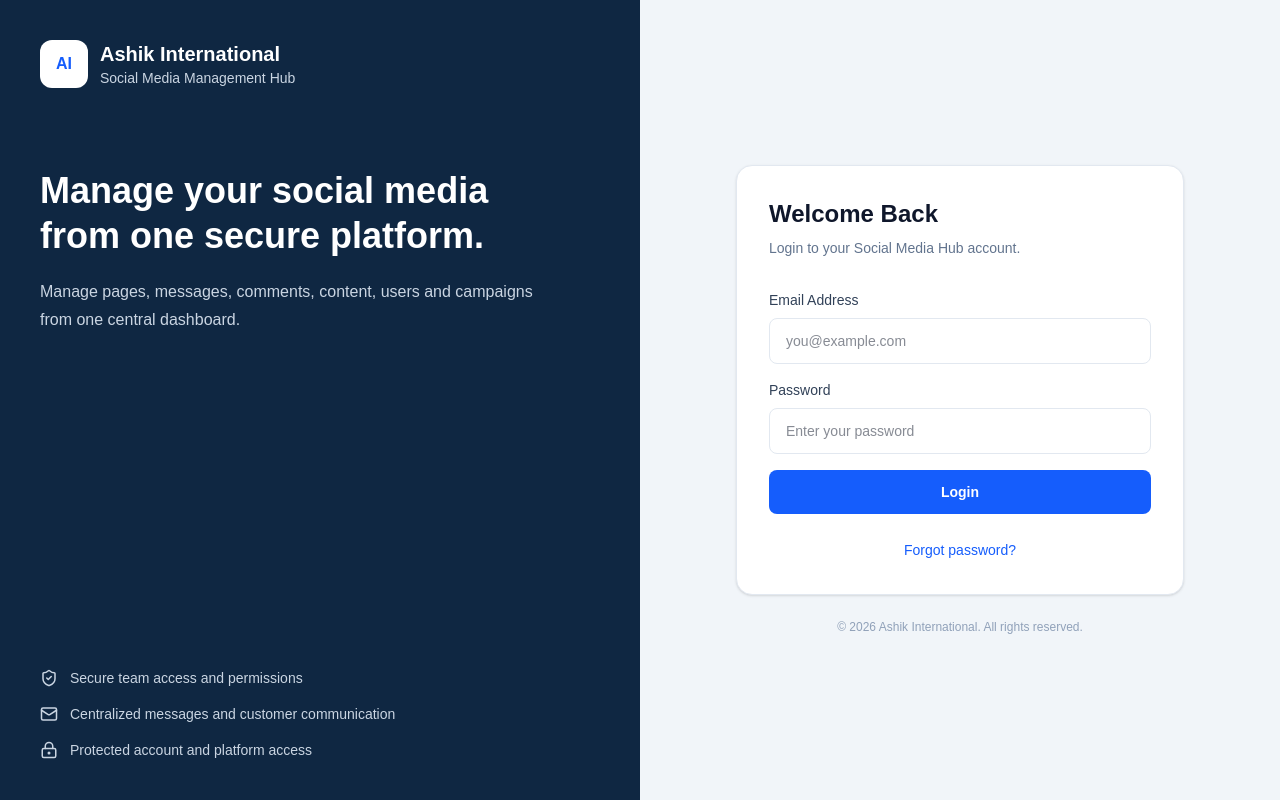
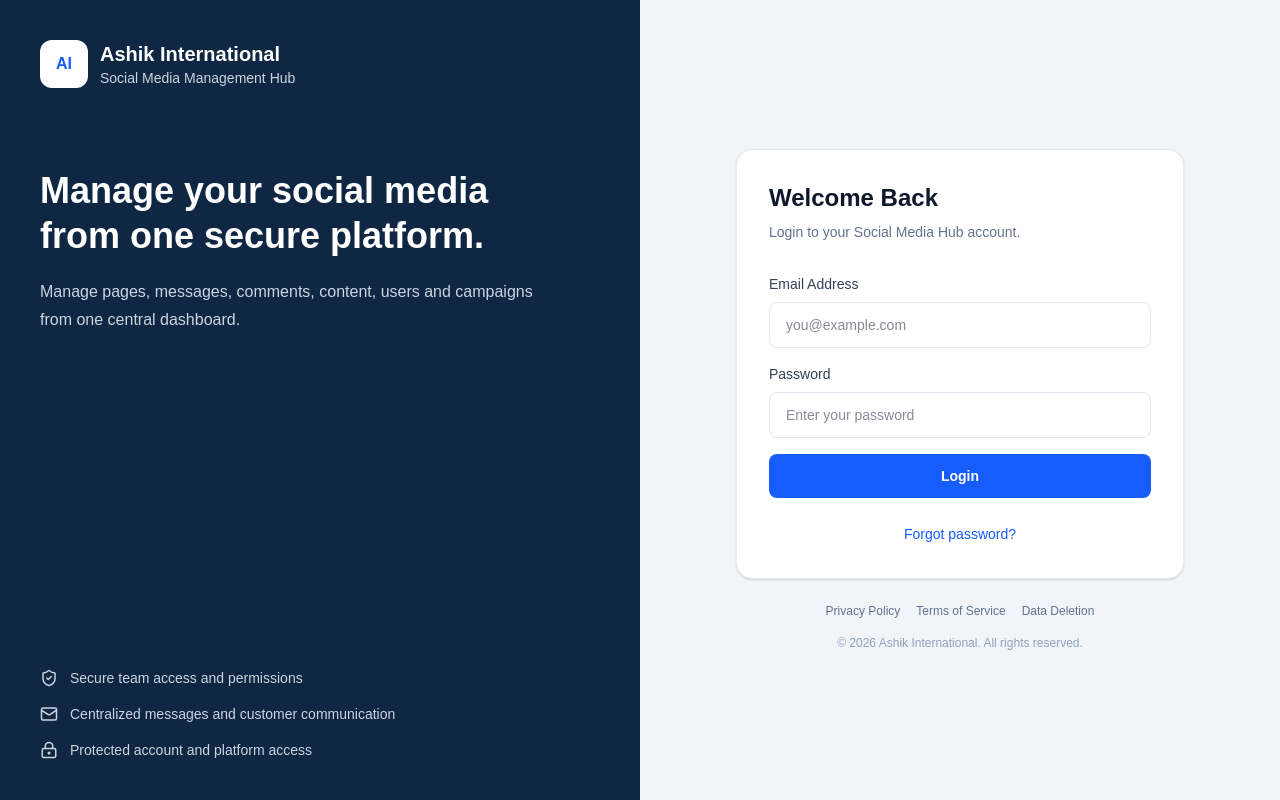
Before and after one commit to elias1435/social-media-hub, a Next.js app: page /login in a window 1280 px wide. Built offline with nearby package versions, Linux system fonts and the light colour scheme.

Commit message:
Link public legal policies from app and login footers

```diff
--- a/app/login/page.tsx
+++ b/app/login/page.tsx
@@ -78,7 +78,8 @@ export default function LoginPage() {
               </div>
             </div>
 
-            <p className="mt-6 text-center text-xs text-slate-400">
+            <nav aria-label="Legal information" className="mt-6 flex flex-wrap justify-center gap-x-4 gap-y-2 text-xs text-slate-500"><Link href="/privacy-policy" className="hover:text-blue-700 hover:underline">Privacy Policy</Link><Link href="/terms-of-service" className="hover:text-blue-700 hover:underline">Terms of Service</Link><Link href="/data-deletion" className="hover:text-blue-700 hover:underline">Data Deletion</Link></nav>
+            <p className="mt-4 text-center text-xs text-slate-400">
               © 2026 Ashik International. All rights reserved.
             </p>
           </div>
```
